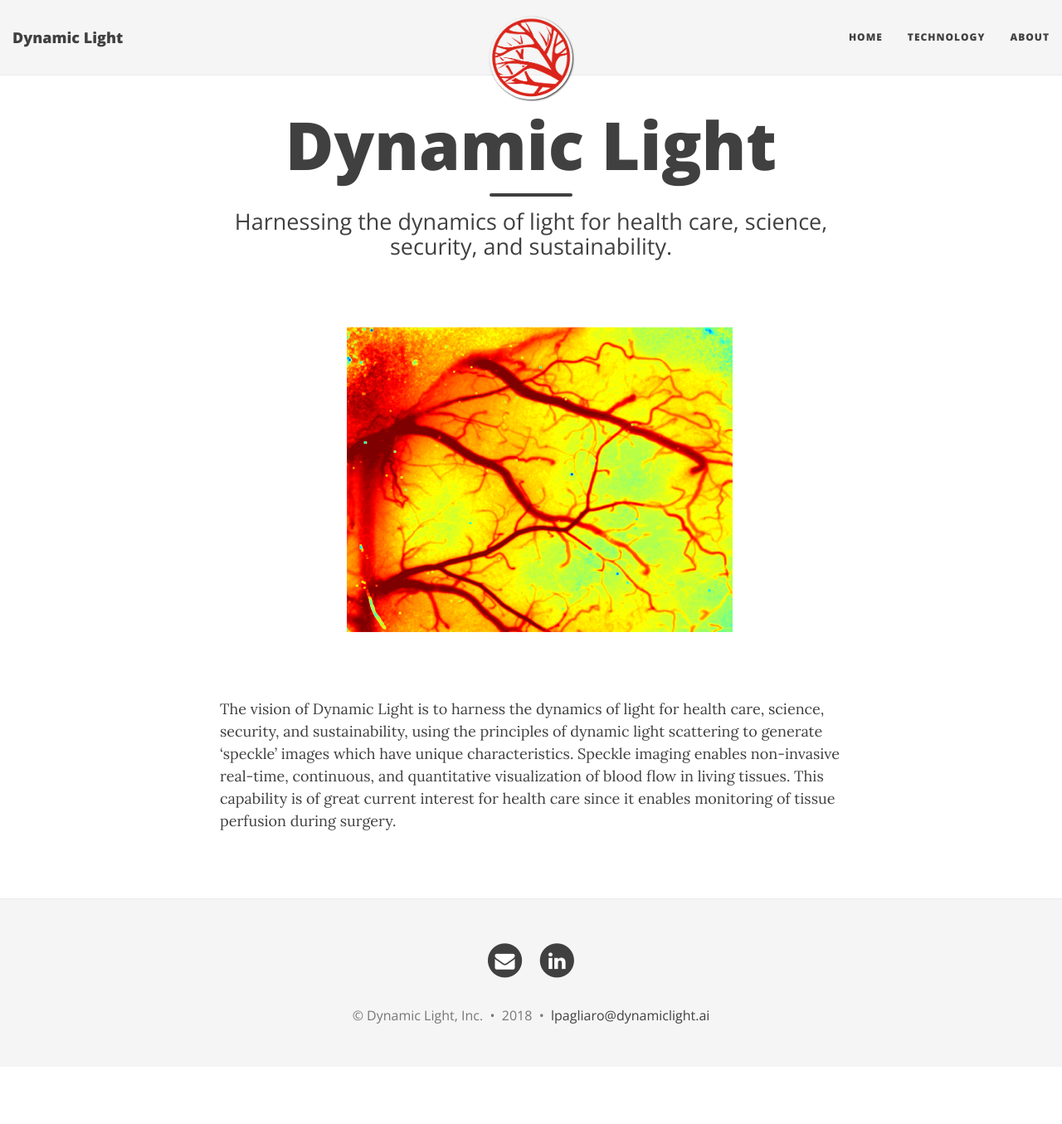
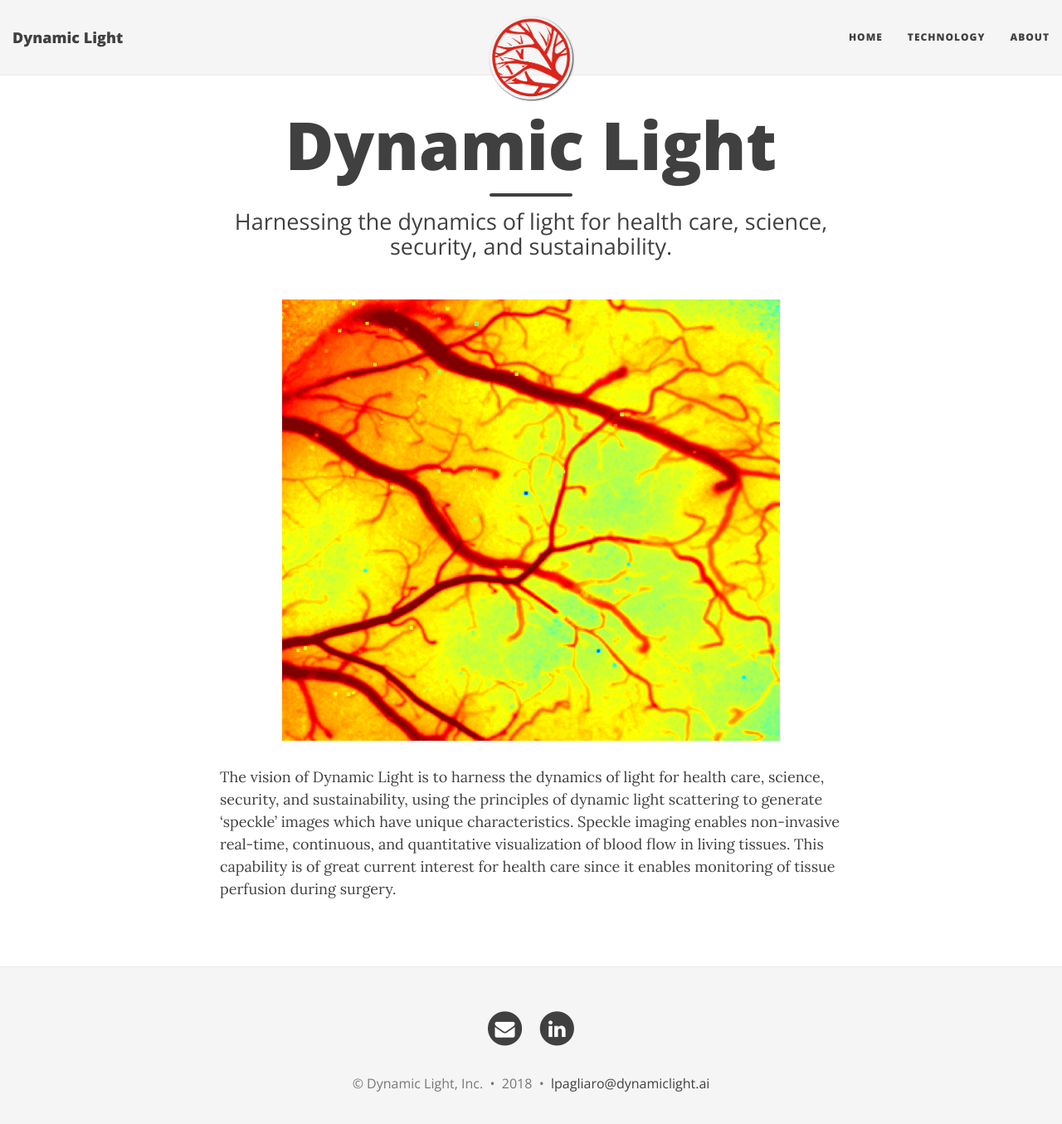
Before and after one commit to Dynamic-Light/millerd8.github.io, a Jekyll site: the page built from index.html, in a window 1280 px wide and 1368 px high. Shown: the top 1355 px of the window at 83% size. Built offline with Jekyll 4.4.1, drawn with Linux system fonts in a browser that asks for light colours; nearby versions of some CDN libraries; the list of posts is cut into pages by our own code.

Commit message:
Update index.html

```diff
--- a/index.html
+++ b/index.html
@@ -7,7 +7,7 @@
 ---
 <div>
 	<p align="center">
-		<img src="img/money_slide1.png" style='width:80%;' border="0" alt="Dynamic Light Blood Flow Image" class="center" >
+		<img src="img/money_slide1_cropped_V1-01.png" style='width:80%;' border="0" alt="Dynamic Light Blood Flow Image" class="center" >
 	</p>
 </div>
 
```
